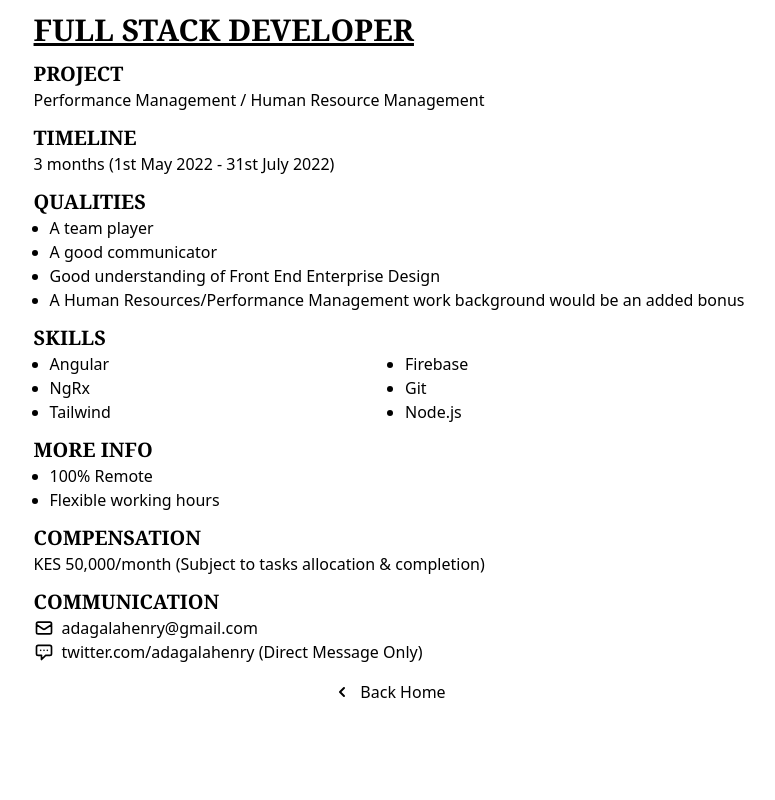
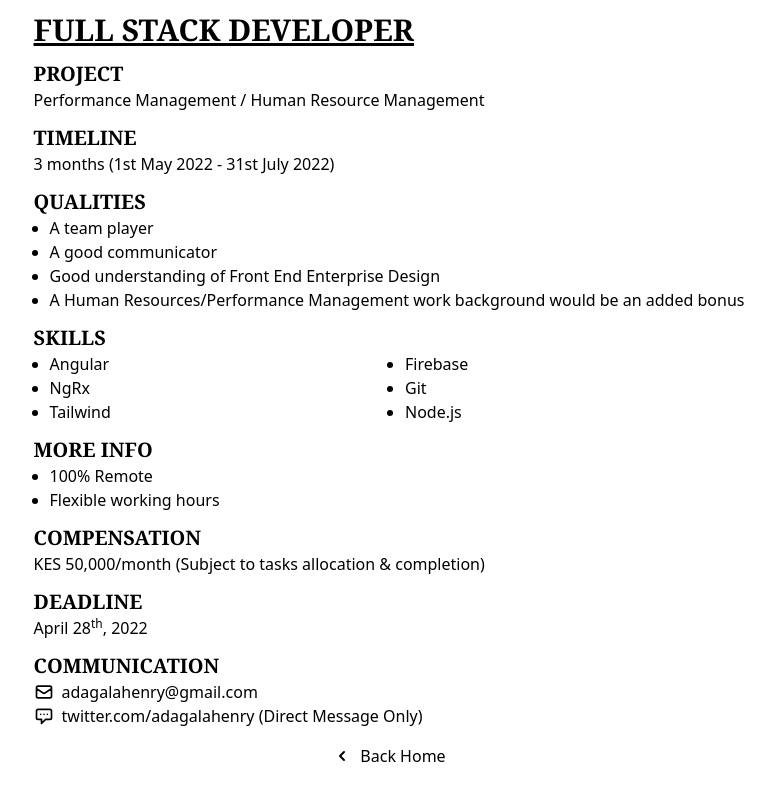
Before and after one commit to adagala/portfolio, a Next.js app: page /software-developer in a window 1280 px wide. Shown: the whole page, without its empty margins (251-1026 px from the left). Built offline with nearby package versions, Linux system fonts and the light colour scheme.

Commit message:
added deadline for application

```diff
--- a/pages/software-developer.tsx
+++ b/pages/software-developer.tsx
@@ -91,6 +91,14 @@ const SoftwareDeveloper: NextPage = () => {
           </div>
           <div>
             <div className="font-semibold text-xl uppercase mt-3 font-serif">
+              Deadline
+            </div>
+            <div>
+              April 28<sup>th</sup>, 2022
+            </div>
+          </div>
+          <div>
+            <div className="font-semibold text-xl uppercase mt-3 font-serif">
               Communication
             </div>
             <div>
```
